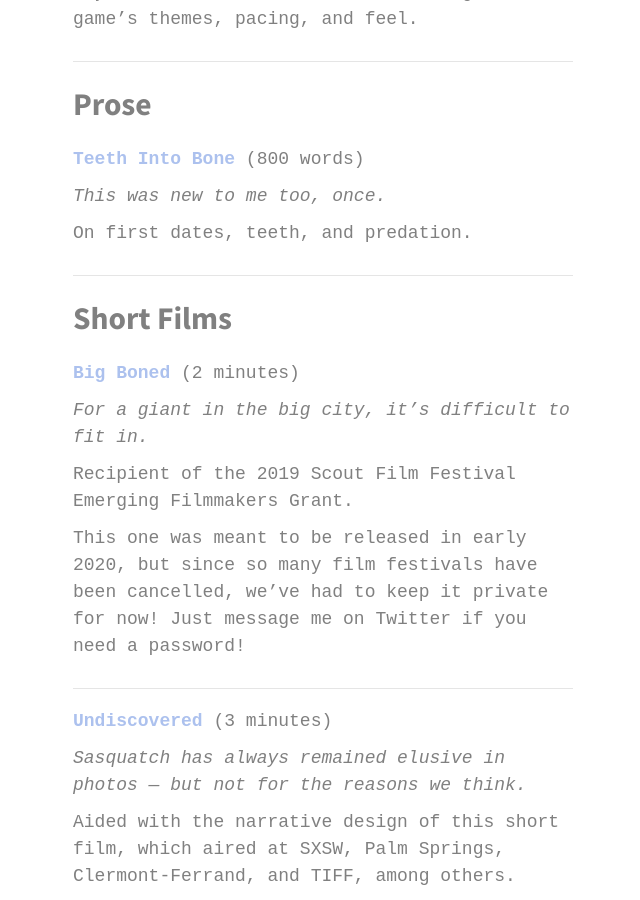
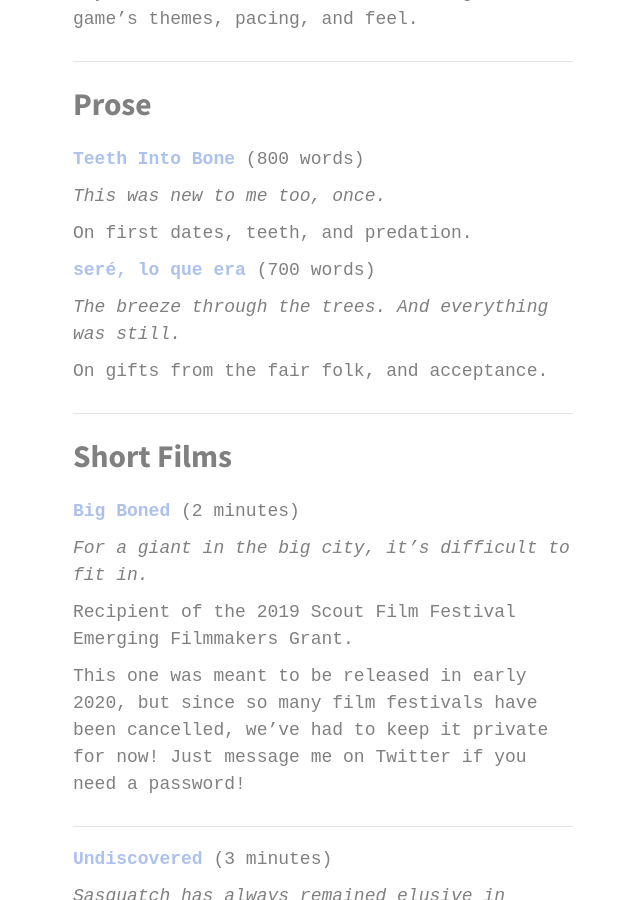
Before and after one commit to elliotherriman/website, a Jekyll site: the page built from writing.md, in a window 1280 px wide and 900 px high, scrolled down 958 px. Shown: the whole window, without its empty margins (317-957 px from the left). Built offline with Jekyll 4.4.1, drawn with Linux system fonts in a browser that asks for light colours; nearby versions of some CDN libraries; some web fonts are replaced.

Commit message:
Update writing.md

```diff
--- a/writing.md
+++ b/writing.md
@@ -47,6 +47,12 @@
 
 On first dates, teeth, and predation.
 
+**[seré, lo que era](https://www.elliotherriman.com/prose/teethintobone)** (700 words)
+
+*The breeze through the trees. And everything was still.*
+
+On gifts from the fair folk, and acceptance.
+
 ---
 
 **Short Films**
```
